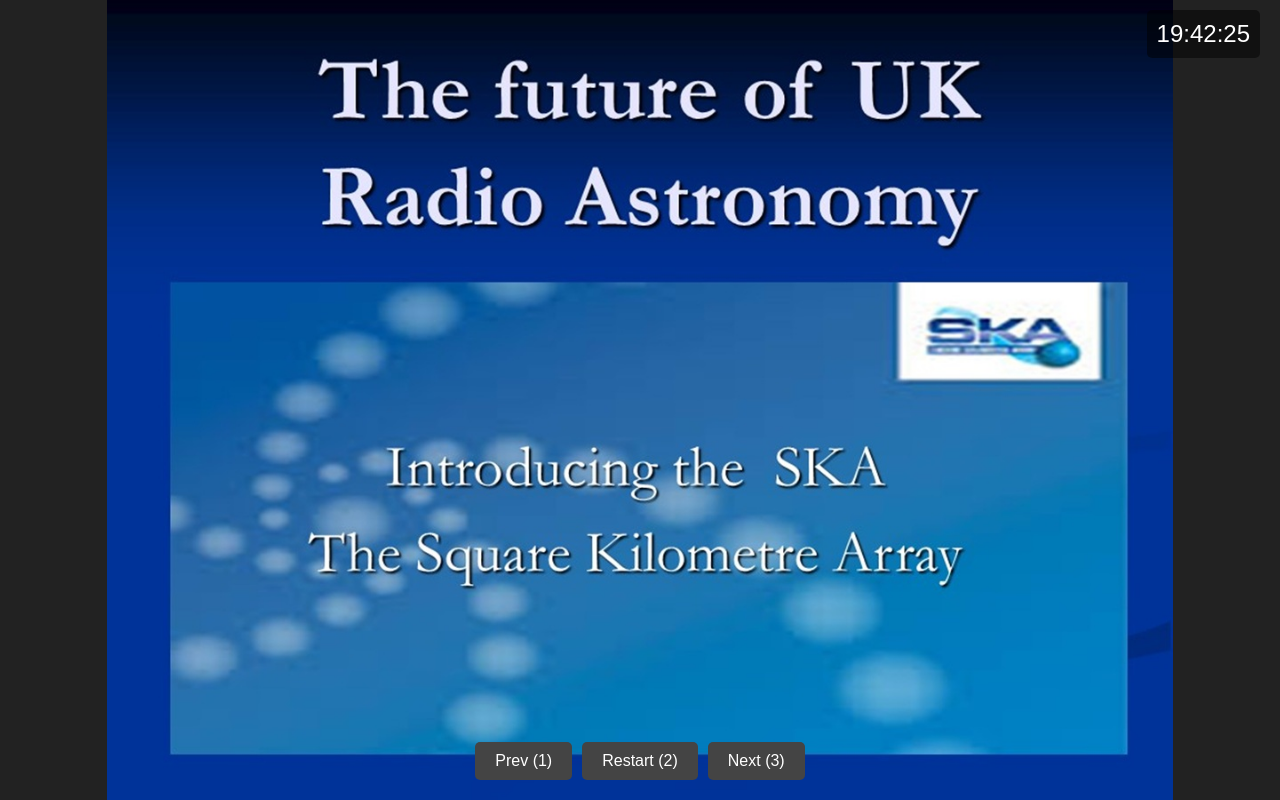
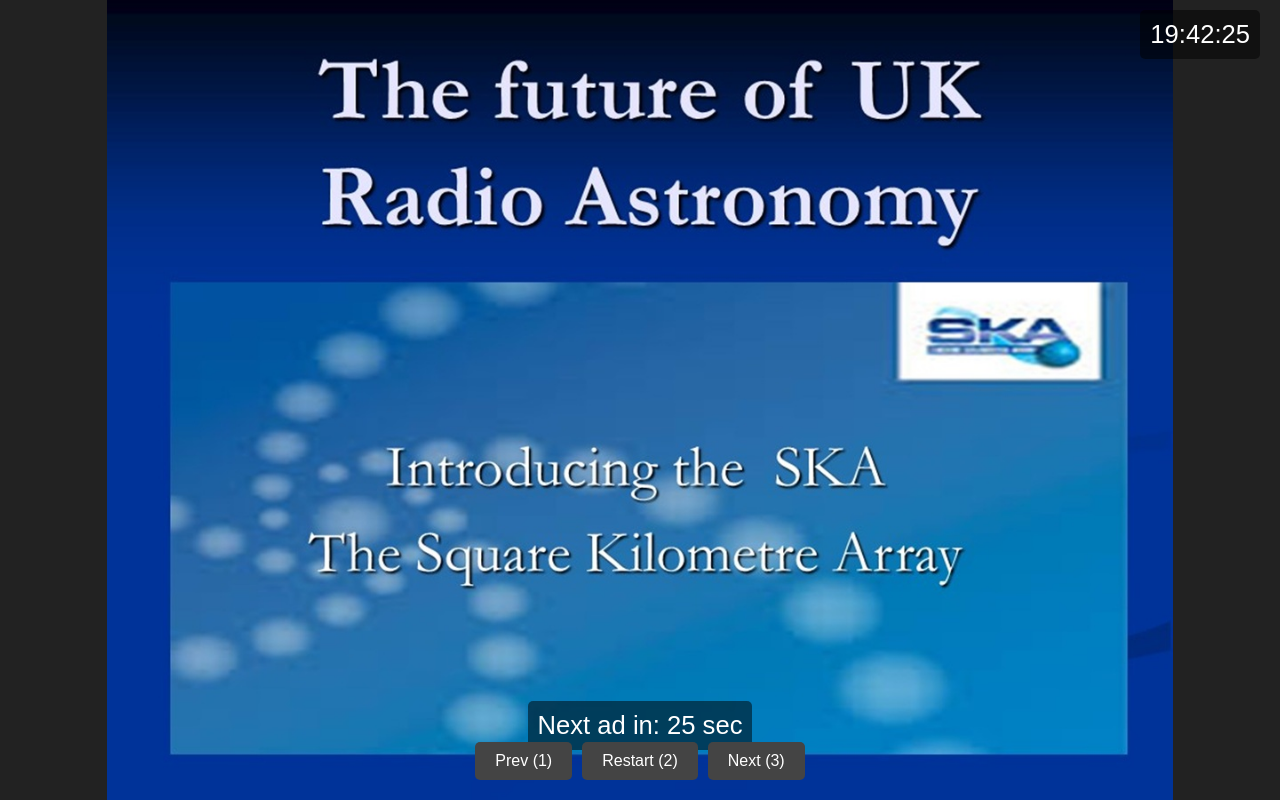
Before and after one commit to UKRAMAP/ukramap.github.io, a plain HTML site: page signage/aunty.html in a window 1280 px wide. Drawn offline with Linux system fonts and the light colour scheme.

Commit message:
updates for two files
index to show legacy status
show clock countdown

```diff
--- a/signage/aunty.html
+++ b/signage/aunty.html
@@ -30,9 +30,10 @@
             overflow: hidden;
         }
         img {
+            height: 100vh;
             width: auto;
-            height: 100vh;
-            object-fit: cover;
+            max-width: 100vw;
+            object-fit: contain;
             background-color: black;
         }
         .controls {
@@ -45,10 +46,23 @@
             position: absolute;
             top: 10px;
             right: 20px;
-            font-size: 24px;
+            font-size: 2vw;
             background: rgba(0, 0, 0, 0.5);
             padding: 10px;
             border-radius: 5px;
+        }
+        .countdown {
+            position: absolute;
+            bottom: 50px;
+            font-size: 2vw;
+            background: rgba(0, 0, 0, 0.5);
+            padding: 10px;
+            border-radius: 5px;
+        }
+        @media (max-width: 600px) {
+            .clock, .countdown {
+                font-size: 24px;
+            }
         }
         button {
             padding: 10px 20px;
@@ -69,27 +83,33 @@
         <img id="ad-image" src="ad1.jpg" alt="Advertisement">
     </div>
     <div class="clock" id="clock"></div>
+    <div class="countdown" id="countdown"></div>
     <div class="controls">
         <button onclick="prevAd()">Prev (1)</button>
         <button onclick="restartAd()">Restart (2)</button>
         <button onclick="nextAd()">Next (3)</button>
     </div>
     <script>
-        const ads = ["ad1.jpg", "ad2.jpg", "ad3.jpg","ad4.jpg"];
+        const ads = ["ad1.jpg", "ad2.jpg", "ad3.jpg"];
+        let index = 0;
+        let countdownTime = 30; // seconds until auto-advance
 
         function nextAd() {
             index = (index + 1) % ads.length;
             document.getElementById("ad-image").src = ads[index];
+            resetCountdown();
         }
 
         function prevAd() {
             index = (index - 1 + ads.length) % ads.length;
             document.getElementById("ad-image").src = ads[index];
+            resetCountdown();
         }
 
         function restartAd() {
             index = 0;
             document.getElementById("ad-image").src = ads[index];
+            resetCountdown();
         }
 
         function checkSchedule() {
@@ -115,6 +135,18 @@
             document.getElementById("clock").innerText = `${hours}:${minutes}:${seconds}`;
         }
 
+        function updateCountdown() {
+            document.getElementById("countdown").innerText = `Next ad in: ${countdownTime} sec`;
+            if (countdownTime === 0) {
+                nextAd();
+            }
+            countdownTime--;
+        }
+
+        function resetCountdown() {
+            countdownTime = 30;
+        }
+
         document.addEventListener("keydown", function(event) {
             if (event.key === "1") {
                 prevAd();
@@ -126,8 +158,10 @@
         });
 
         setInterval(checkSchedule, 60000); // Check schedule every minute
-        setInterval(updateClock, 1000); // Update clock every single second
+        setInterval(updateClock, 1000); // Update clock every second
+        setInterval(updateCountdown, 1000); // Update countdown every second
         updateClock(); // Initial call to display time immediately
+        updateCountdown(); // Initial call to display countdown immediately
     </script>
 </body>
 </html>
```
Also changed, not shown: index.html (+3 -2 lines).
